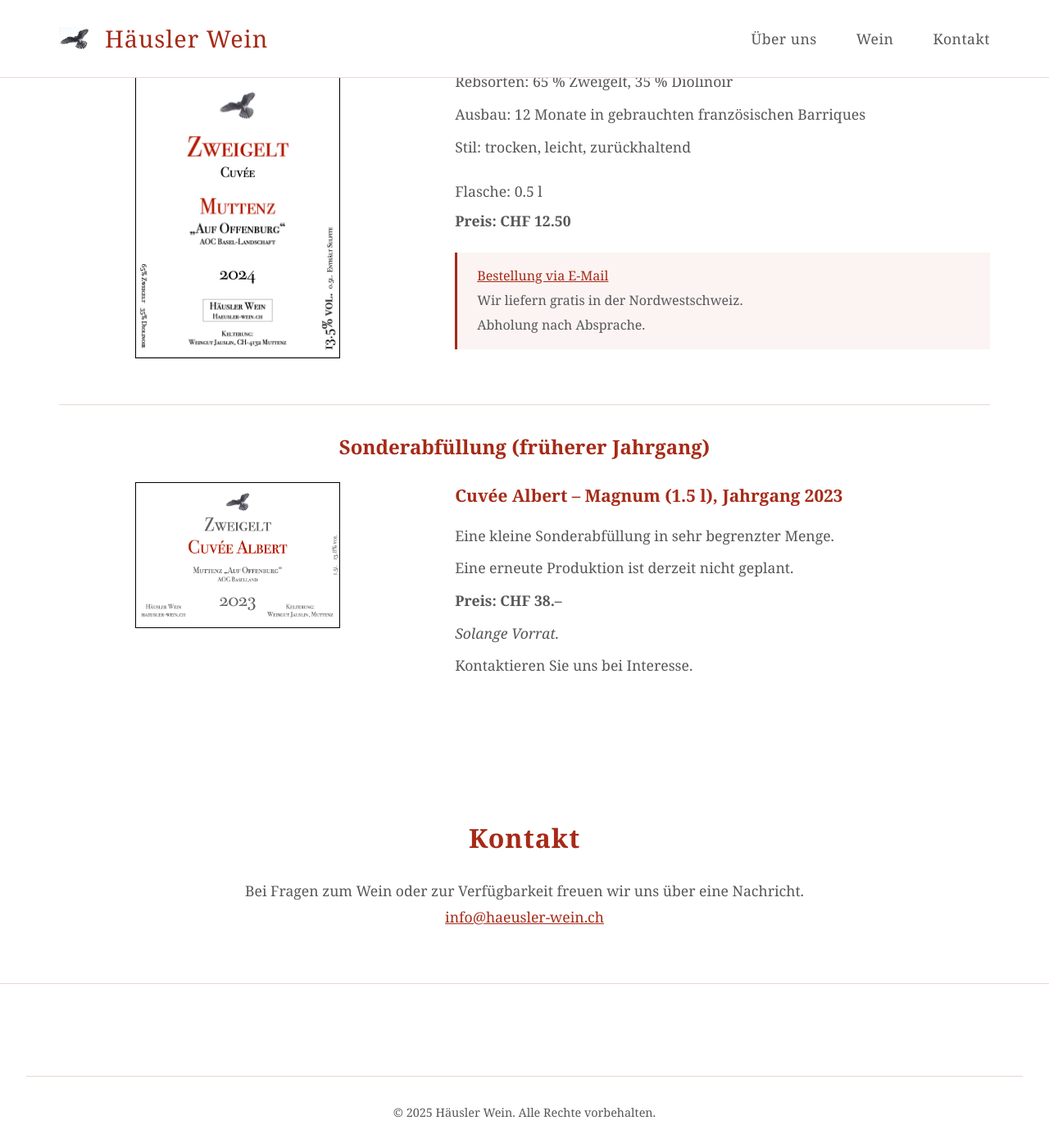
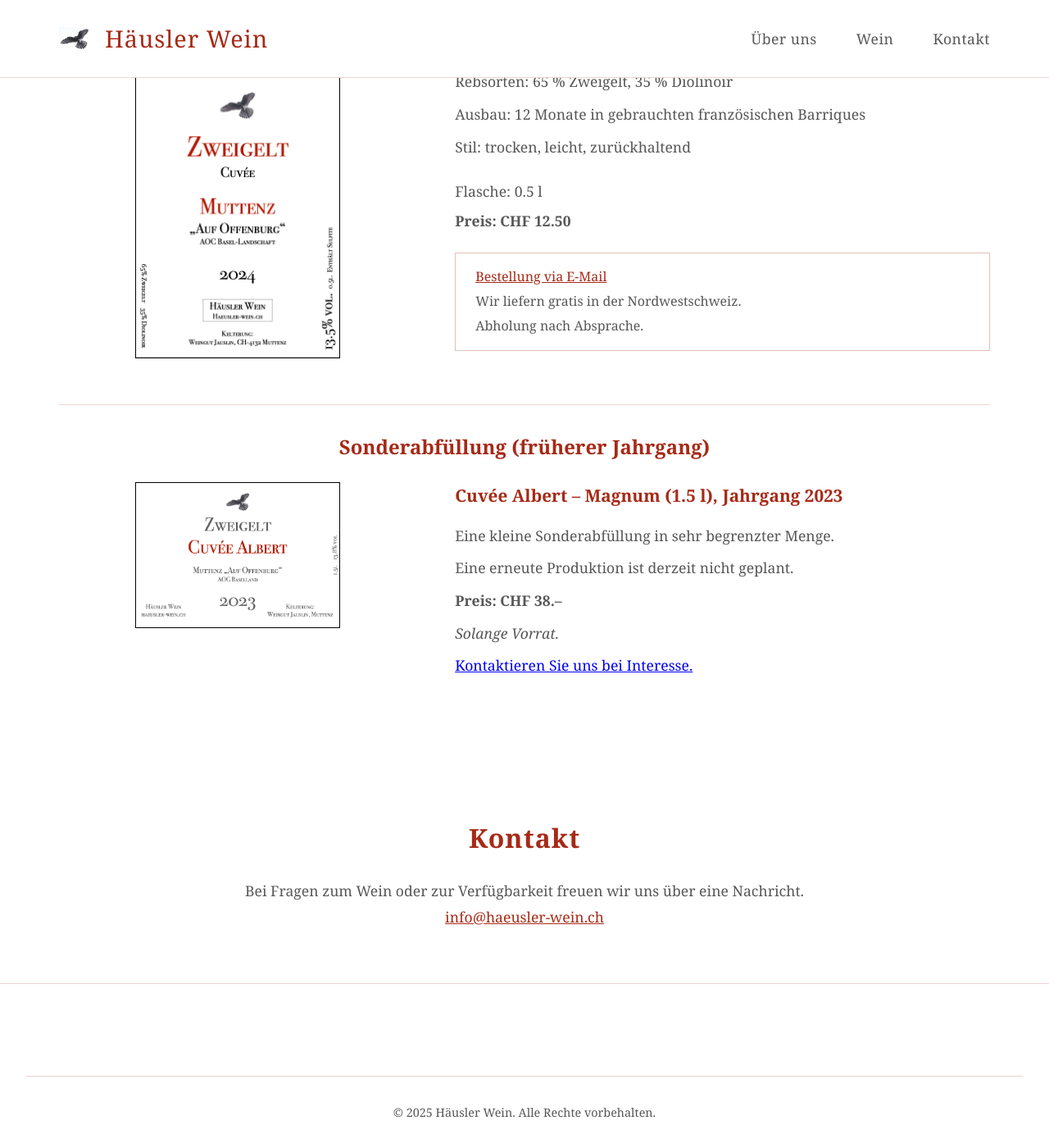
Before and after one commit to github-rha/haeusler-wein, a Jekyll site: the page built from index.html, in a window 1280 px wide and 1400 px high, scrolled down 587 px. Shown: the whole window at 82% size. Built offline with Jekyll 4.4.1, drawn with Linux system fonts in a browser that asks for light colours.

Commit message:
Make ordering box visible, add email link for magnum

```diff
--- a/_data/content.yml
+++ b/_data/content.yml
@@ -43,7 +43,8 @@
     note: Eine erneute Produktion ist derzeit nicht geplant.
     price: "Preis: CHF 38.–"
     stock: Solange Vorrat.
-    ordering: Kontaktieren Sie uns bei Interesse.
+    ordering_label: Kontaktieren Sie uns bei Interesse.
+    ordering_email: info@haeusler-wein.ch
     image:
       src: 2023-magnum-label.png
       alt: Cuvée Albert Magnum
--- a/index.html
+++ b/index.html
@@ -47,7 +47,7 @@
                     <p>{{ site.data.content.wine.special.note }}</p>
                     <p class="wine-price">{{ site.data.content.wine.special.price }}</p>
                     <p class="stock-note">{{ site.data.content.wine.special.stock }}</p>
-                    <p class="wine-ordering">{{ site.data.content.wine.special.ordering }}</p>
+                    <p><a href="mailto:{{ site.data.content.wine.special.ordering_email }}">{{ site.data.content.wine.special.ordering_label }}</a></p>
                 </div>
             </div>
         </div>
--- a/styles.css
+++ b/styles.css
@@ -282,8 +282,7 @@
 .ordering-box {
     margin-top: 1.5rem;
     padding: 1rem 1.5rem;
-    background-color: rgba(166, 42, 23, 0.05);
-    border-left: 3px solid #A62A17;
+    border: 1px solid rgba(166, 42, 23, 0.3);
 }
 
 .ordering-box p {
```
